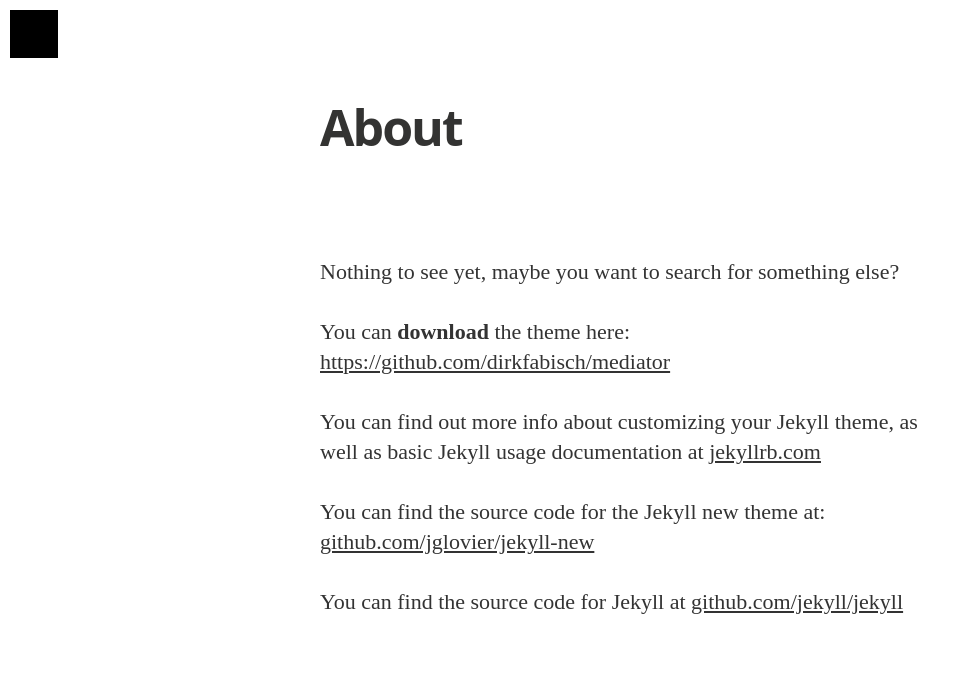
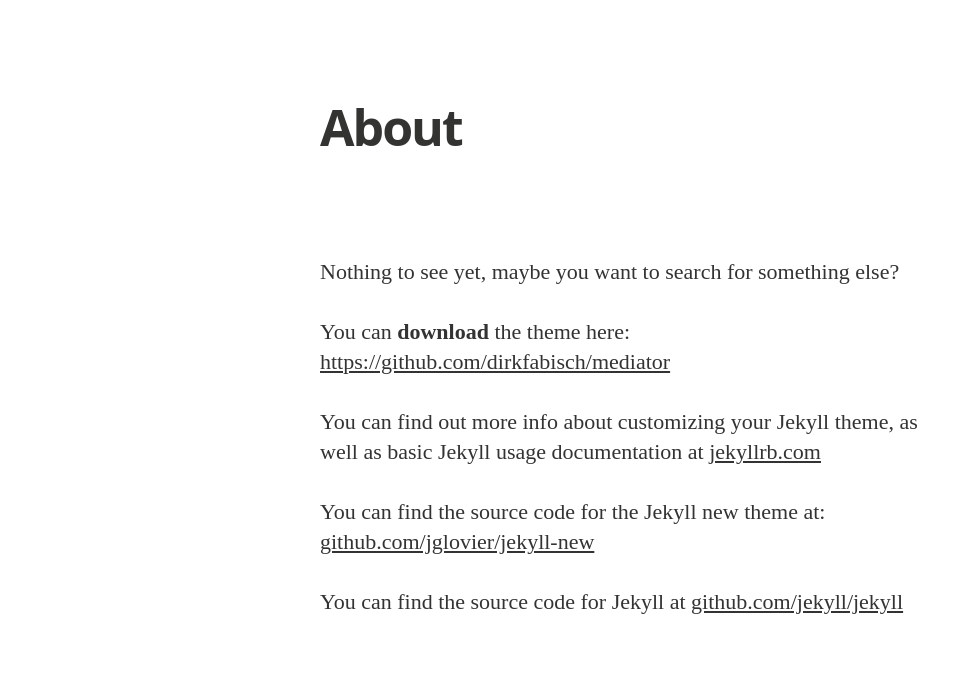
Before and after one commit to gkanellakis/Repogk2, a Jekyll site: the page built from about.md, in a window 1280 px wide. Shown: the top 687 px of the page, without its empty margins (0-970 px from the left). Built offline with Jekyll 4.4.1, drawn with Linux system fonts in a browser that asks for light colours; nearby versions of some CDN libraries; some web fonts are replaced; grey boxes are pictures that could not be loaded.

Commit message:
jekyll testimg

```diff
--- a/_config.yml
+++ b/_config.yml
@@ -11,7 +11,7 @@
 email: gkanellakis84@gmail.com
 #blog logo
 logo: "/assets/images/DATA_logo_01.png"
-float_logo: true # true, false (default)
+float_logo: false # true, false (default)
 
 # blog cover
 cover: "/assets/images/background.png"
```
